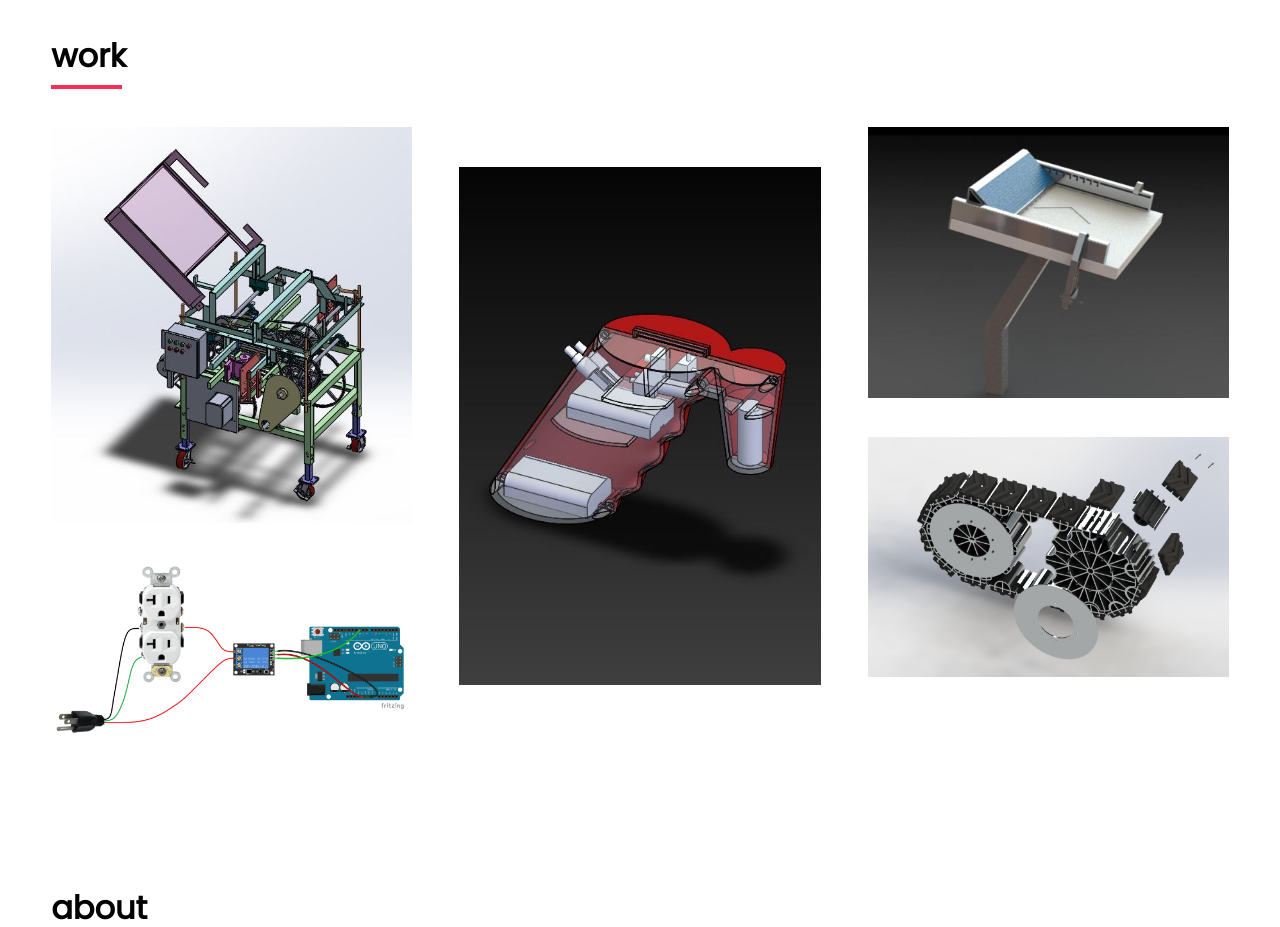
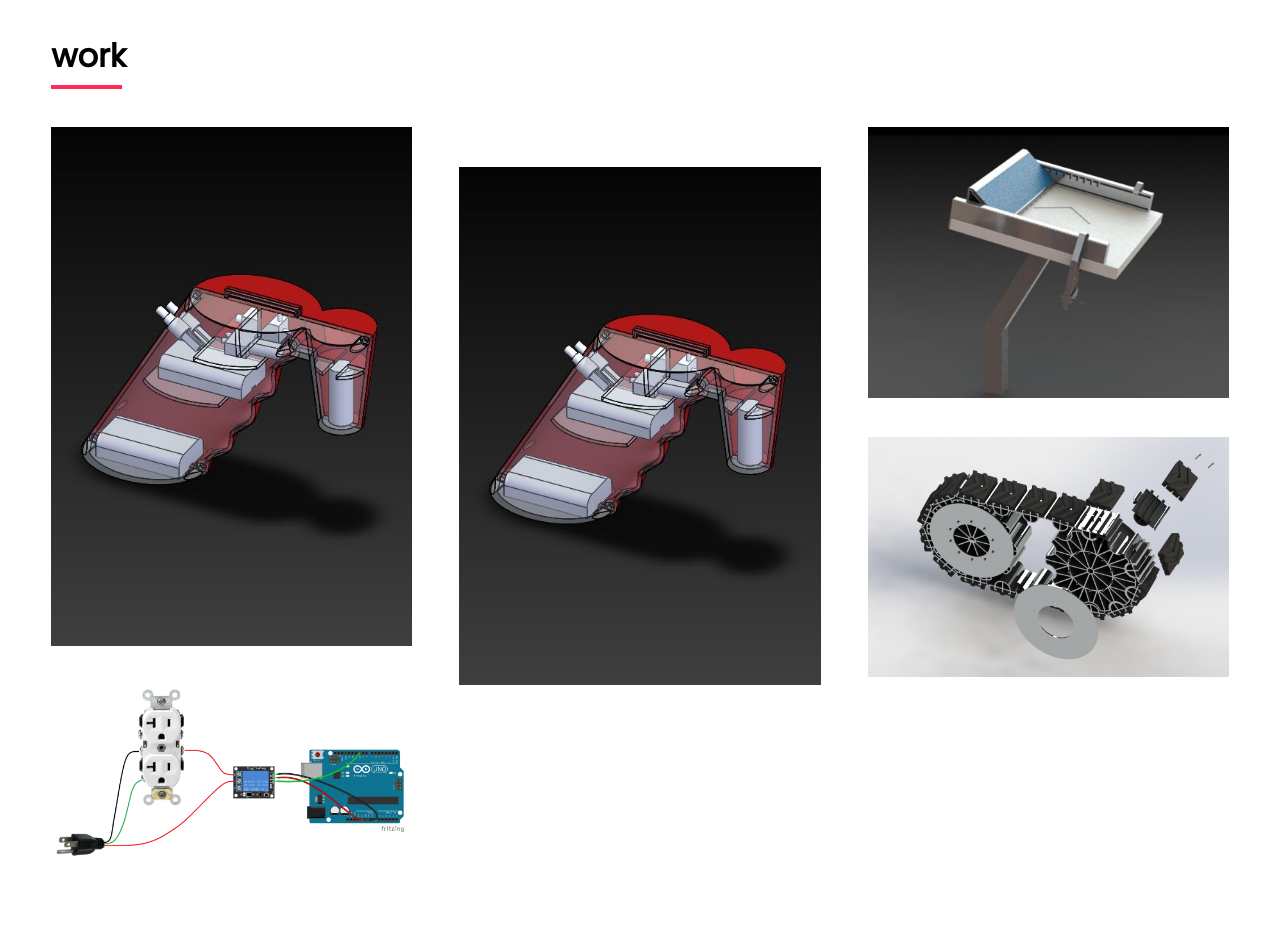
Before and after one commit to ekjacobs/ekjacobs.github.io, a plain HTML site: page index.html in a window 1280 px wide. Shown: the part 840-1767 px from the top of the page. Drawn offline with nearby package versions, Linux system fonts and the light colour scheme.

Commit message:
picture edit

```diff
--- a/index.html
+++ b/index.html
@@ -49,7 +49,7 @@
     <div id="work">
         <h1>work</h1>
         <div id="photos">
-            <img onclick="magnify($(this).attr('src'))" src="playnbuild.jpg">
+            <img onclick="magnify($(this).attr('src'))" src="pipet.jpg">
             <img onclick="magnify($(this).attr('src'))" src="outlet.png">
             <img onclick="magnify($(this).attr('src'))" src="">
             <img onclick="magnify($(this).attr('src'))" src="">
```
